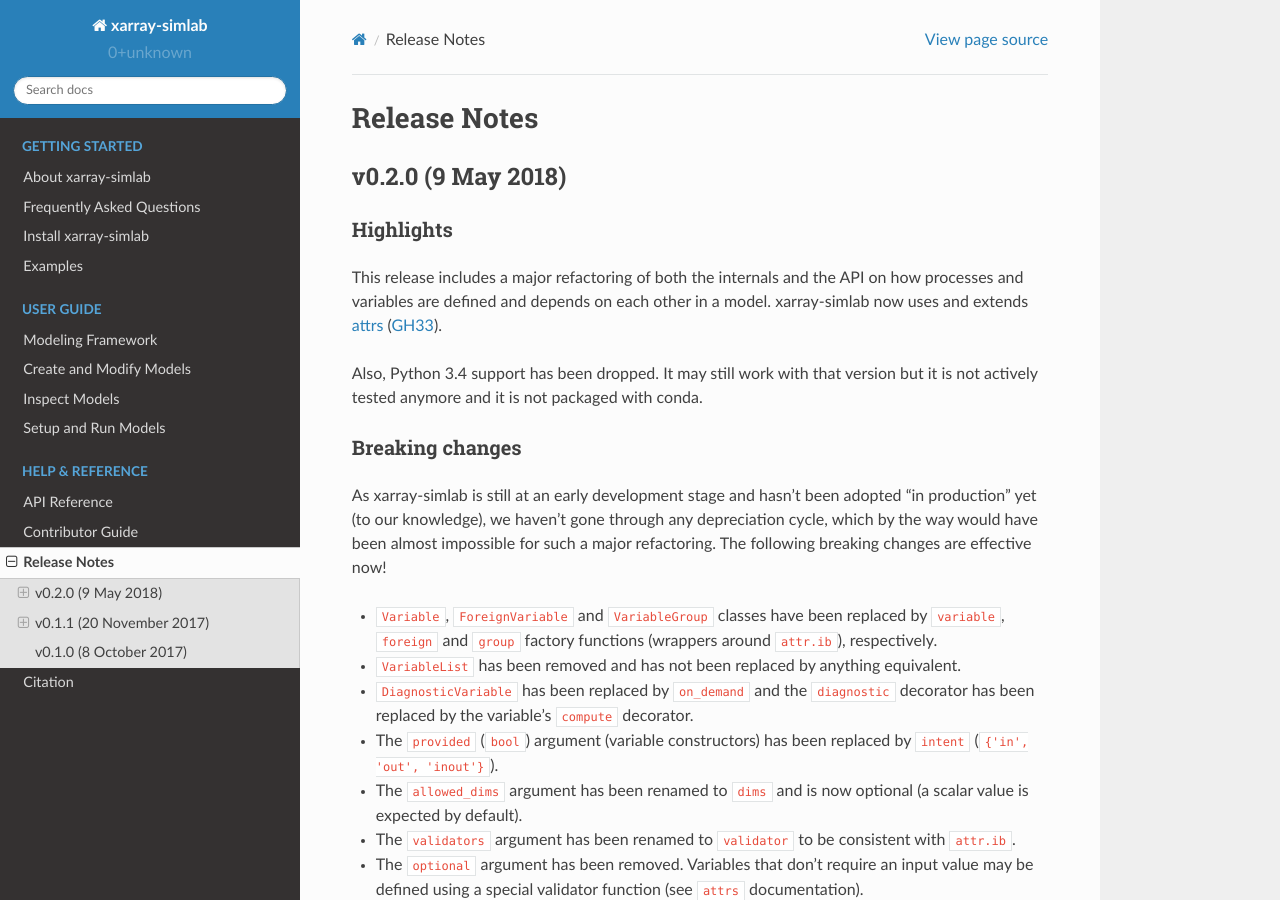
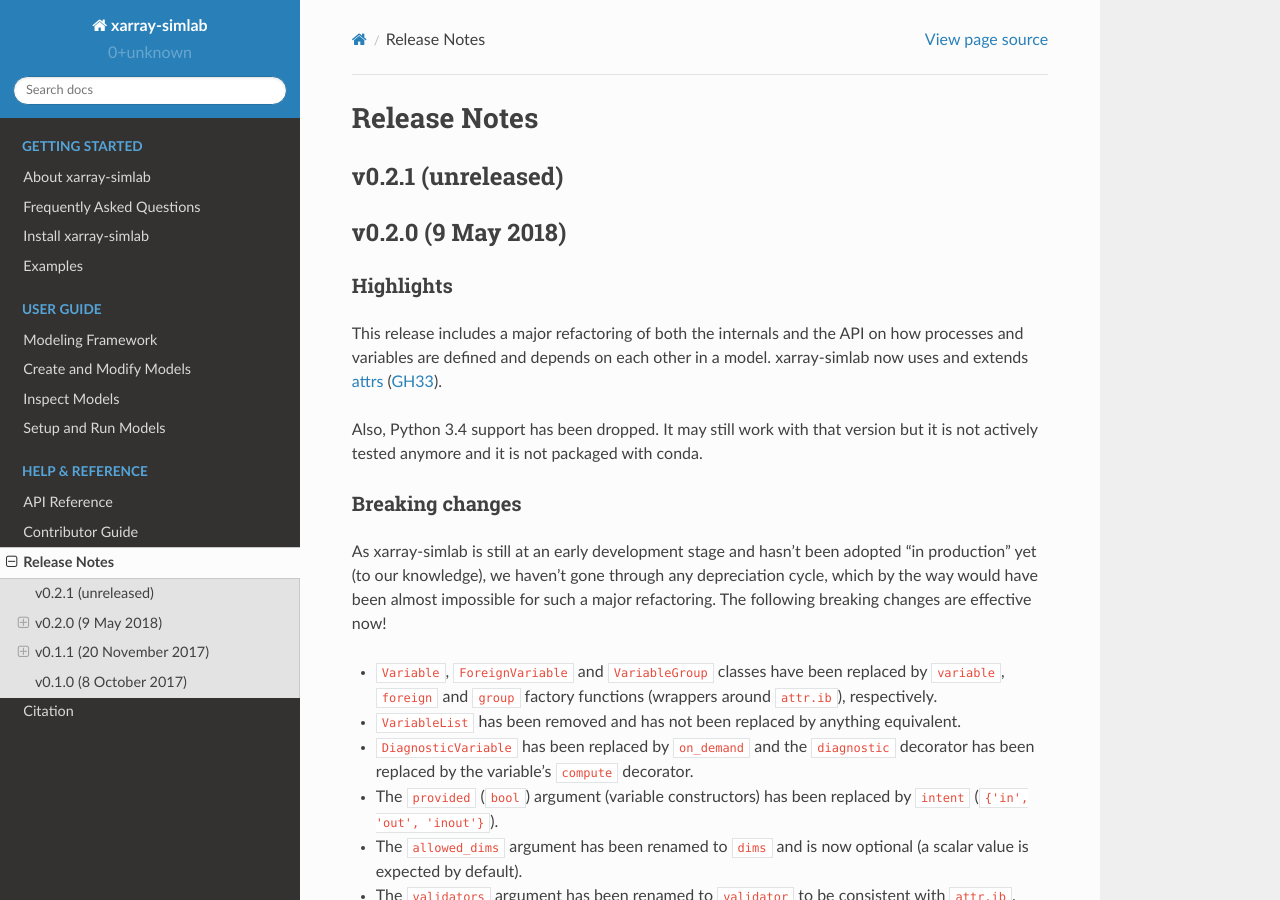
Before and after one commit to xarray-contrib/xarray-simlab, a Sphinx documentation site: the page built from doc/whats_new.rst, in a window 1280 px wide and 900 px high. Built offline with Sphinx 7.4.7 and the Read the Docs theme 2.0.0, drawn with Linux system fonts in a browser that asks for light colours; pages that are not in the unit, such as notebooks, are missing from menus; the version number could not be read and is left out.

Commit message:
revert to dev version

```diff
--- a/doc/whats_new.rst
+++ b/doc/whats_new.rst
@@ -2,6 +2,9 @@
 
 Release Notes
 =============
+
+v0.2.1 (unreleased)
+-------------------
 
 v0.2.0 (9 May 2018)
 -------------------
```
